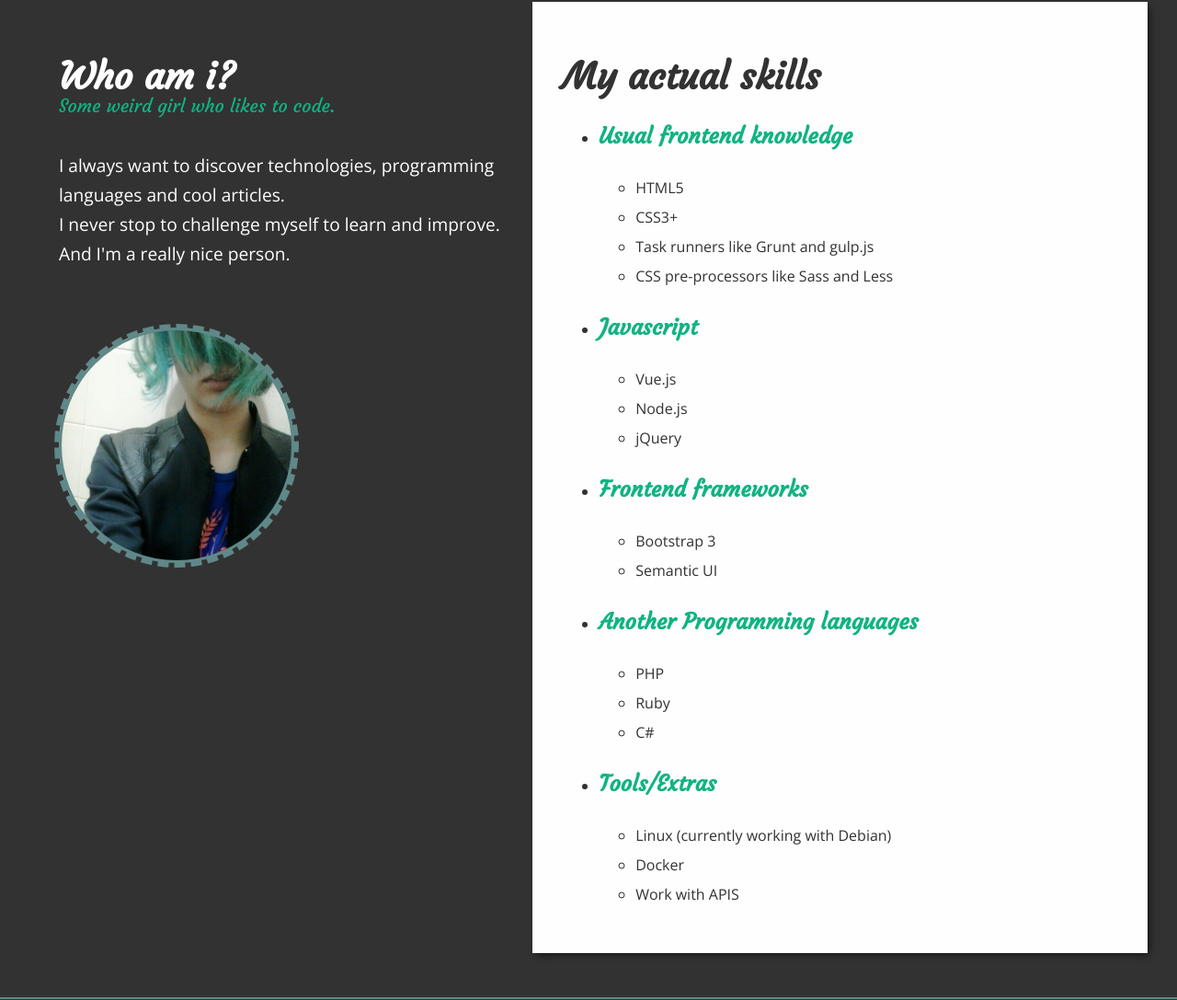
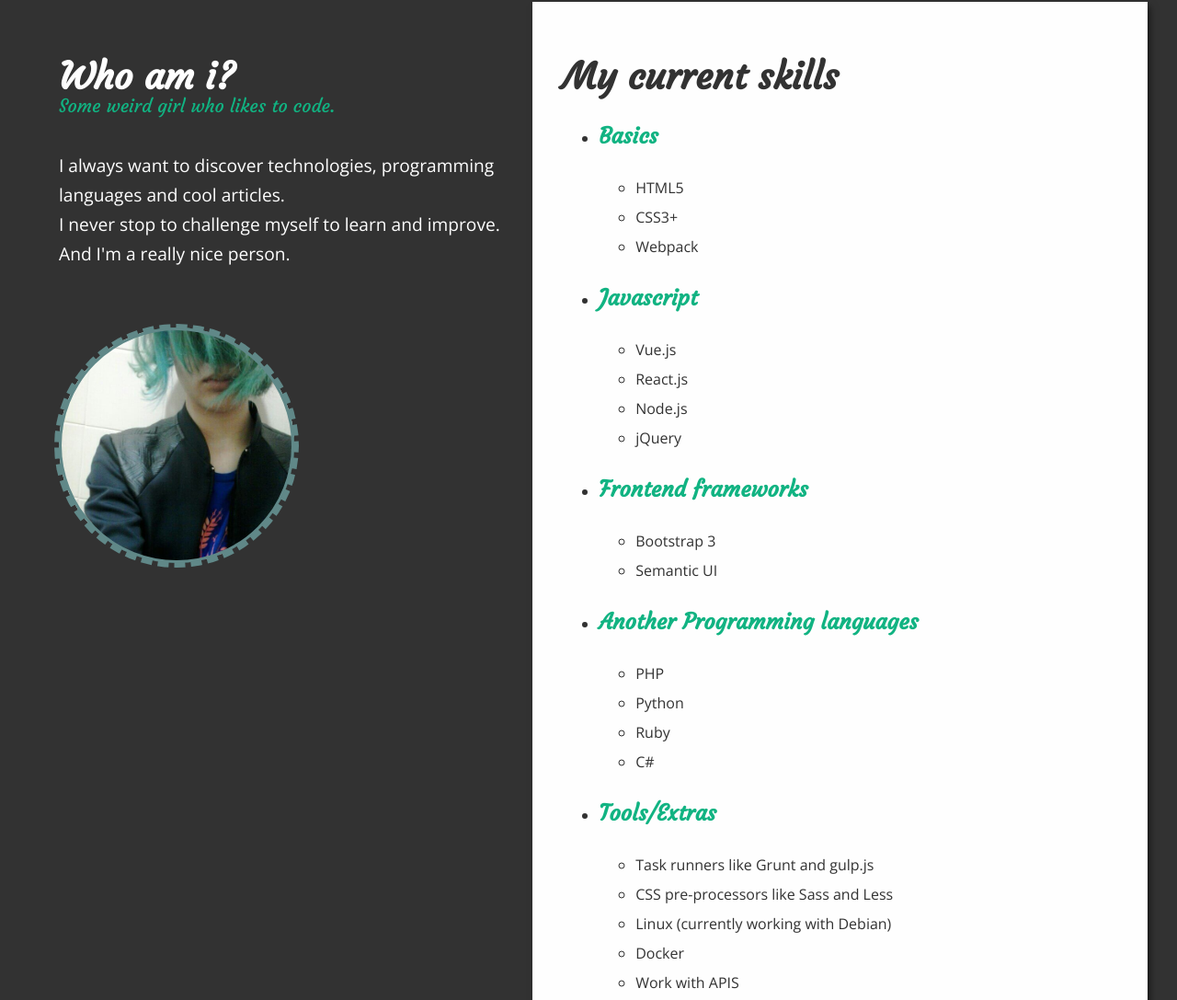
Before and after one commit to mibsbalsante/mibsbalsante.github.io, a plain HTML site: page index.html in a window 1280 px wide. Shown: the part 852-1939 px from the top of the page at 92% size. Drawn offline with nearby package versions, Linux system fonts and the light colour scheme.

Commit message:
Fix typo and add current knowledge

```diff
--- a/index.html
+++ b/index.html
@@ -48,20 +48,20 @@
 				</div>
 			</div>
 			<div class="skills-card">
-				<h2>My actual skills</h2>
+				<h2>My current skills</h2>
 				<ul>
 					<li>
-						<h3>Usual frontend knowledge</h3>
+						<h3>Basics</h3>
 						<ul>
 							<li>HTML5</li>
 							<li>CSS3+</li>
-							<li>Task runners like Grunt and gulp.js</li>
-							<li>CSS pre-processors like Sass and Less</li>
+							<li>Webpack</li>
 						</ul>
 					<li>
 						<h3>Javascript</h3>
 						<ul>
 							<li>Vue.js</li>
+							<li>React.js</li>
 							<li>Node.js</li>
 							<li>jQuery</li>
 						</ul>
@@ -77,6 +77,7 @@
 						<h3>Another Programming languages</h3>
 						<ul>
 							<li>PHP</li>
+							<li>Python</li>
 							<li>Ruby</li>
 							<li>C#</li>
 						</ul>
@@ -84,6 +85,8 @@
 					<li>
 						<h3>Tools/Extras</h3>
 						<ul>
+							<li>Task runners like Grunt and gulp.js</li>
+							<li>CSS pre-processors like Sass and Less</li>
 							<li>Linux (currently working with Debian)</li>
 							<li>Docker</li>
 							<li>Work with APIS</li>
@@ -94,7 +97,7 @@
 		</section>
 
 		<footer>
-			2017. Help me to improve on <a title="site on github" href="https://github.com/mibsbalsante/mibsbalsante.github.io">github.</a>
+			2019. Help me to improve on <a title="site on github" href="https://github.com/mibsbalsante/mibsbalsante.github.io">github.</a>
 		</footer>
 
 		<script src="js/scroll.js"></script>
```
